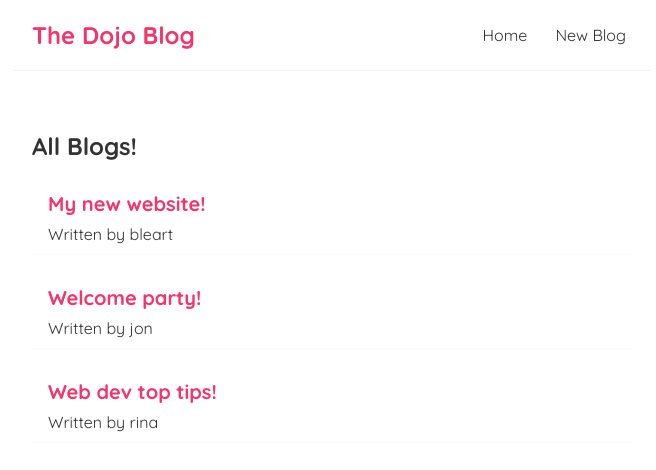
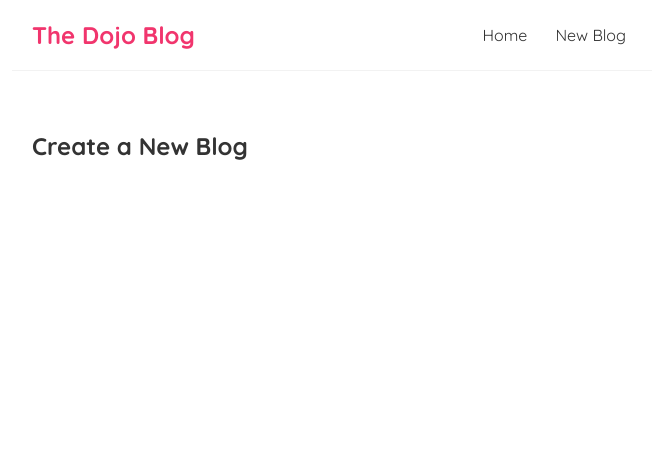
Before and after one commit to bleartdemaku/react-tutorial, a React (Create React App) app: page /create in a window 1280 px wide. Shown: the top 470 px of the page, without its empty margins (308-964 px from the left). Built offline with nearby package versions, Linux system fonts and the light colour scheme; data requests are answered from the project's data file.

Commit message:
react router

```diff
--- a/package.json
+++ b/package.json
@@ -9,6 +9,7 @@
     "json-server": "^1.0.0-alpha.23",
     "react": "^18.2.0",
     "react-dom": "^18.2.0",
+    "react-router-dom": "^6.22.0",
     "react-scripts": "5.0.1",
     "web-vitals": "^2.1.4"
   },
--- a/src/App.js
+++ b/src/App.js
@@ -1,14 +1,23 @@
+import { BrowserRouter, Routes, Route } from "react-router-dom";
 import Navbar from "./components/Navbar";
 import Home from "./pages/Home";
+import CreateBlog from "./components/CreateBlog";
+import NoPage from "./components/NoPage";
 
 function App() {
   return (
-    <div className="App">
-      <Navbar />
-      <div className="content">
-        <Home />
+    <BrowserRouter>
+      <div className="App">
+        <Navbar />
+        <div className="content">
+          <Routes>
+            <Route path="/" element={<Home />} />
+            <Route path="create" element={<CreateBlog />} />
+            <Route path="*" element={<NoPage />} />
+          </Routes>
+        </div>
       </div>
-    </div>
+    </BrowserRouter>
   );
 }
 
--- /dev/null
+++ b/src/components/CreateBlog.jsx
@@ -0,0 +1,11 @@
+import React from "react";
+
+const CreateBlog = () => {
+  return (
+    <div className="create">
+      <h2>Create a New Blog</h2>
+    </div>
+  );
+};
+
+export default CreateBlog;
--- a/src/components/Navbar.jsx
+++ b/src/components/Navbar.jsx
@@ -1,12 +1,13 @@
 import React from "react";
+import { Link } from "react-router-dom";
 
 const Navbar = () => {
   return (
     <nav className="navbar">
       <h1>The Dojo Blog</h1>
       <div className="links">
-        <a href="/">Home</a>
-        <a href="/create">New Blog</a>
+        <Link to="/">Home</Link>
+        <Link to="/create">New Blog</Link>
       </div>
     </nav>
   );
--- /dev/null
+++ b/src/components/NoPage.jsx
@@ -0,0 +1,9 @@
+import React from 'react'
+
+const NoPage = () => {
+  return (
+    <div className='nopage'>NoPage</div>
+  )
+}
+
+export default NoPage
```
Also changed, not shown: 1 other file (tests, documents, lock files or other folders).
